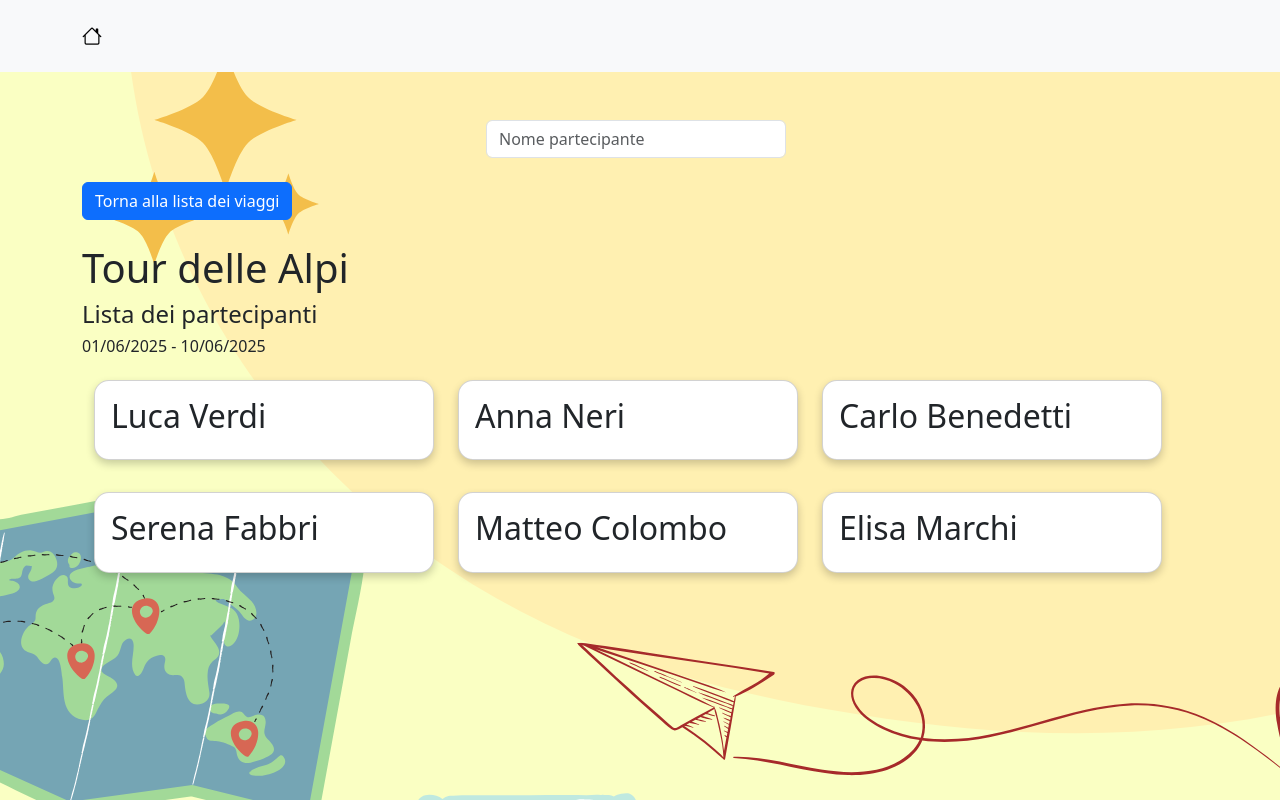
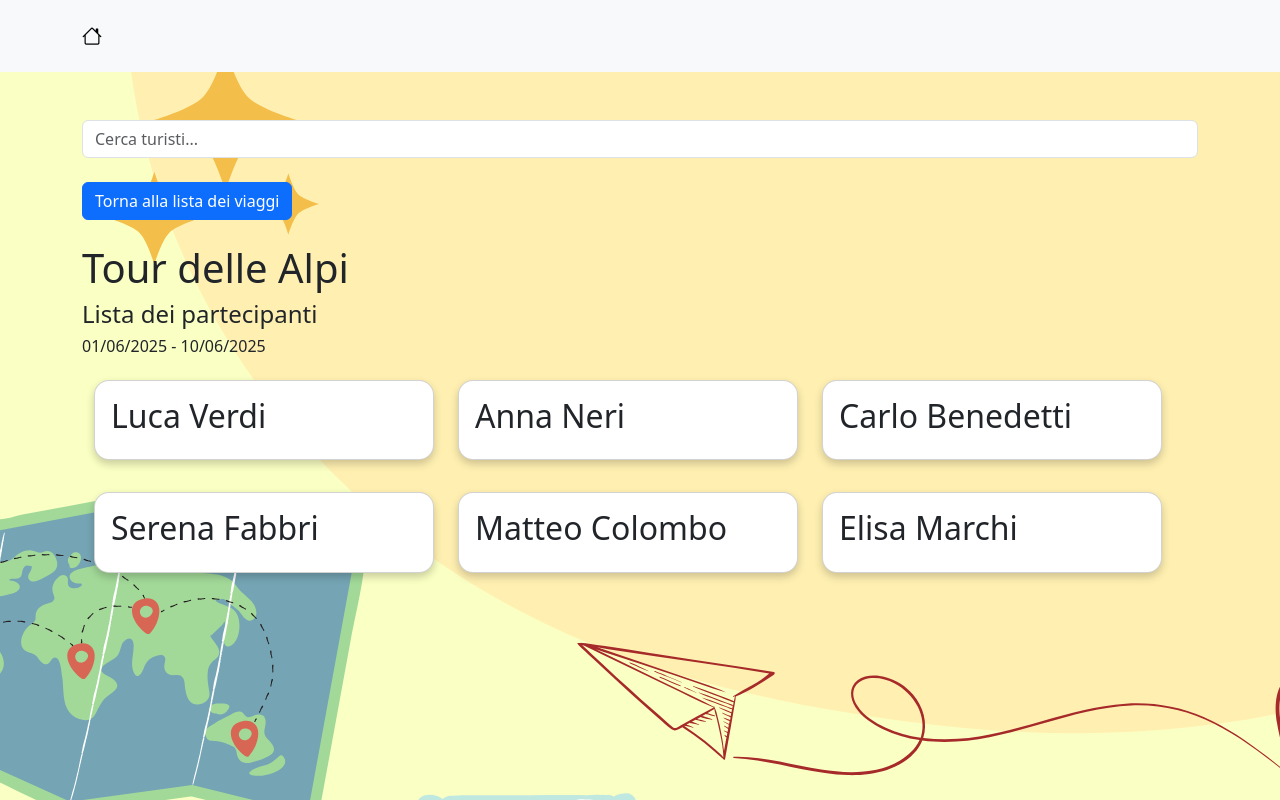
Before and after one commit to RobertoFloris/project-group-1, a React (Vite) app: page /travels/details/1 in a window 1280 px wide. Built offline with nearby package versions, Linux system fonts and the light colour scheme.

Commit message:
[add] searchbar

```diff
--- a/src/components/SearchBar.jsx
+++ b/src/components/SearchBar.jsx
@@ -1,12 +1,16 @@
-const SearchBar = () => {
+const SearchBar = ({ setSearchText }) => {
+  const handleSearchChange = (event) => {
+    setSearchText(event.target.value);
+  };
+
   return (
     <input
-      className="form-control me-2"
-      type="search"
-      placeholder="Nome partecipante"
-      style={{ maxWidth: "300px" }}
+      type="text"
+      placeholder="Cerca turisti..."
+      onChange={handleSearchChange}
+      className="form-control"
     />
-  )
-}
+  );
+};
 
-export default SearchBar
+export default SearchBar;
--- a/src/pages/DetailstravelPage.jsx
+++ b/src/pages/DetailstravelPage.jsx
@@ -10,15 +10,20 @@ const DetailstravelPage = () => {
 
   const viaggio = viaggi.find(viaggio => viaggio.id === parseInt(id));
   const [selectedTuristaId, setSelectedTuristaId] = useState(null);
+  const [searchText, setSearchText] = useState("");
 
   const handleClick = (turistaId) => {
     setSelectedTuristaId(selectedTuristaId === turistaId ? null : turistaId);
   };
 
+  const filteredTuristi = viaggio.listaTuristi.filter((turista) =>
+    `${turista.nome} ${turista.cognome}`.toLowerCase().includes(searchText.toLowerCase())
+  );
+
   return (
     <div className='my-5'>
-      <div className='d-flex justify-content-center'>
-        <SearchBar />
+      <div>
+        <SearchBar setSearchText={setSearchText} />
       </div>
       <div className='my-4'>
         <Link to='/travels' className='btn btn-primary'>Torna alla lista dei viaggi</Link>
@@ -27,7 +32,7 @@ const DetailstravelPage = () => {
       <h4>Lista dei partecipanti</h4>
       <h6>{viaggio.dataInizio} - {viaggio.dataFine}</h6>
       <div className="container row row-cols-md-3 row-cols-sx-1">
-        {viaggio.listaTuristi.map((turista) => (
+        {filteredTuristi.map((turista) => (
           <ClientCard
             key={turista.id}
             turista={turista}
```
